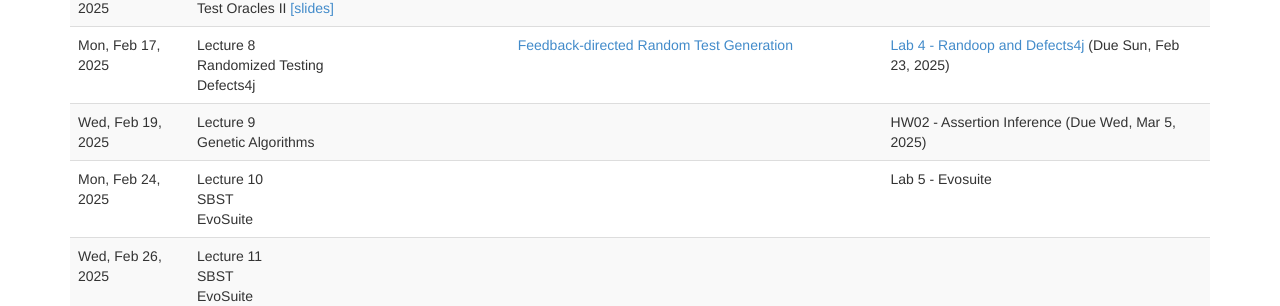
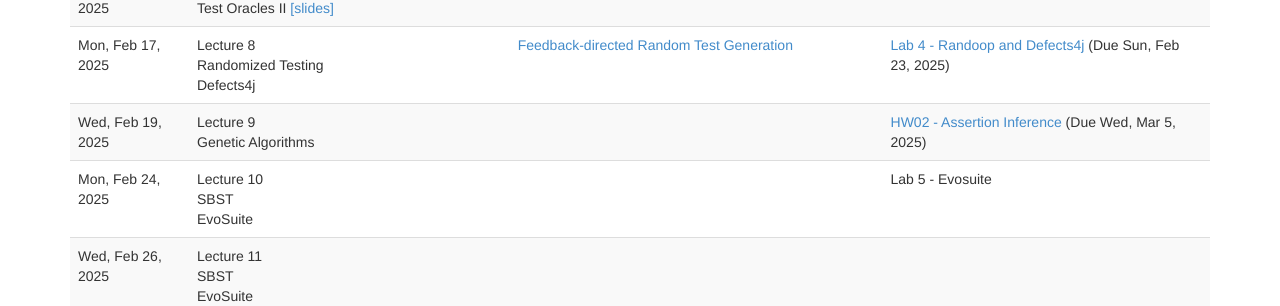
Before and after one commit to bmc-cs-software-analysis/383, a Jekyll site: the page built from schedule.md, in a window 1280 px wide and 900 px high, scrolled down 679 px. Shown: the part 146-452 px from the top of the window. Built offline with Jekyll 4.4.1, drawn with Linux system fonts in a browser that asks for light colours; nearby versions of some CDN libraries; some of the changed lines change nothing that is shown.

Commit message:
HW2 release

```diff
--- a/_data/schedule.yaml
+++ b/_data/schedule.yaml
@@ -129,7 +129,7 @@
         -
           deadline: 2025-03-05
           title: "HW02 - Assertion Inference"
-          #url: "hws/HW03.html"
+          url: "hws/HW02.html"
 
       #deadline: 2025-02-22
       #title: "Project 1 - Bug Case Study"
```
